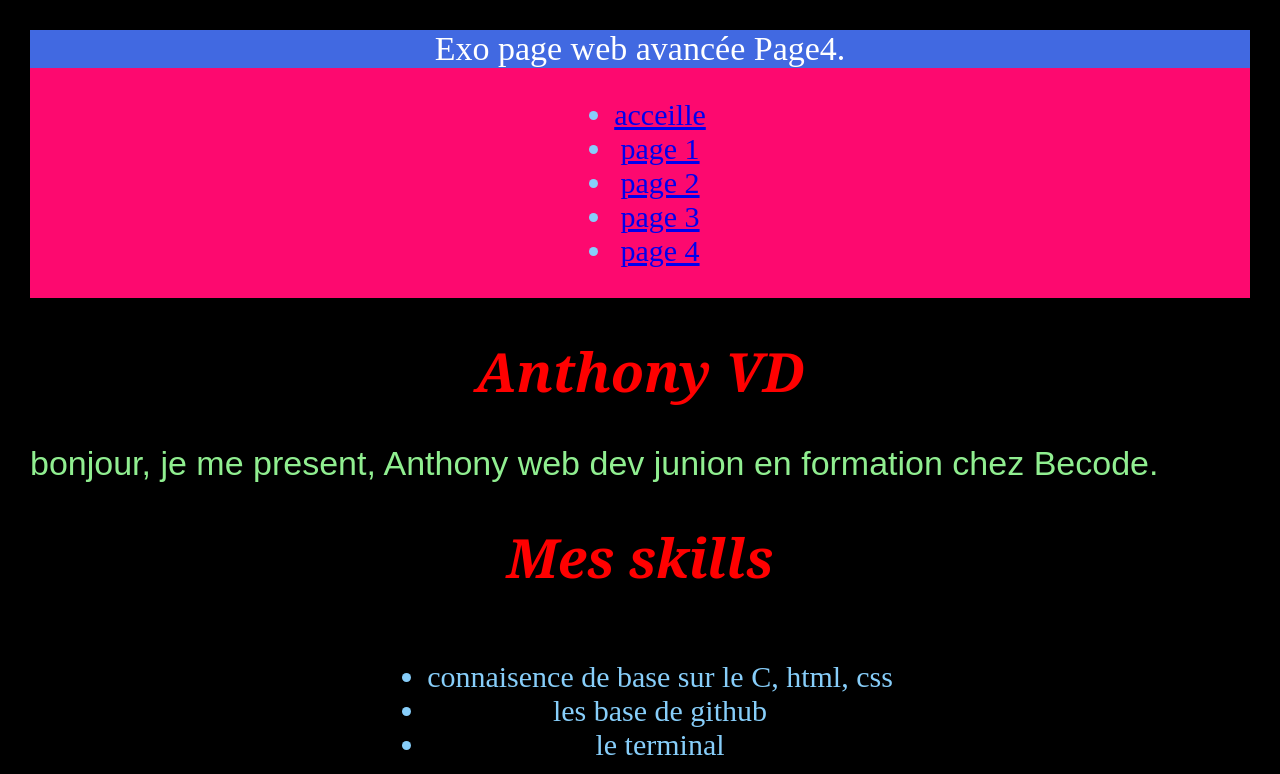
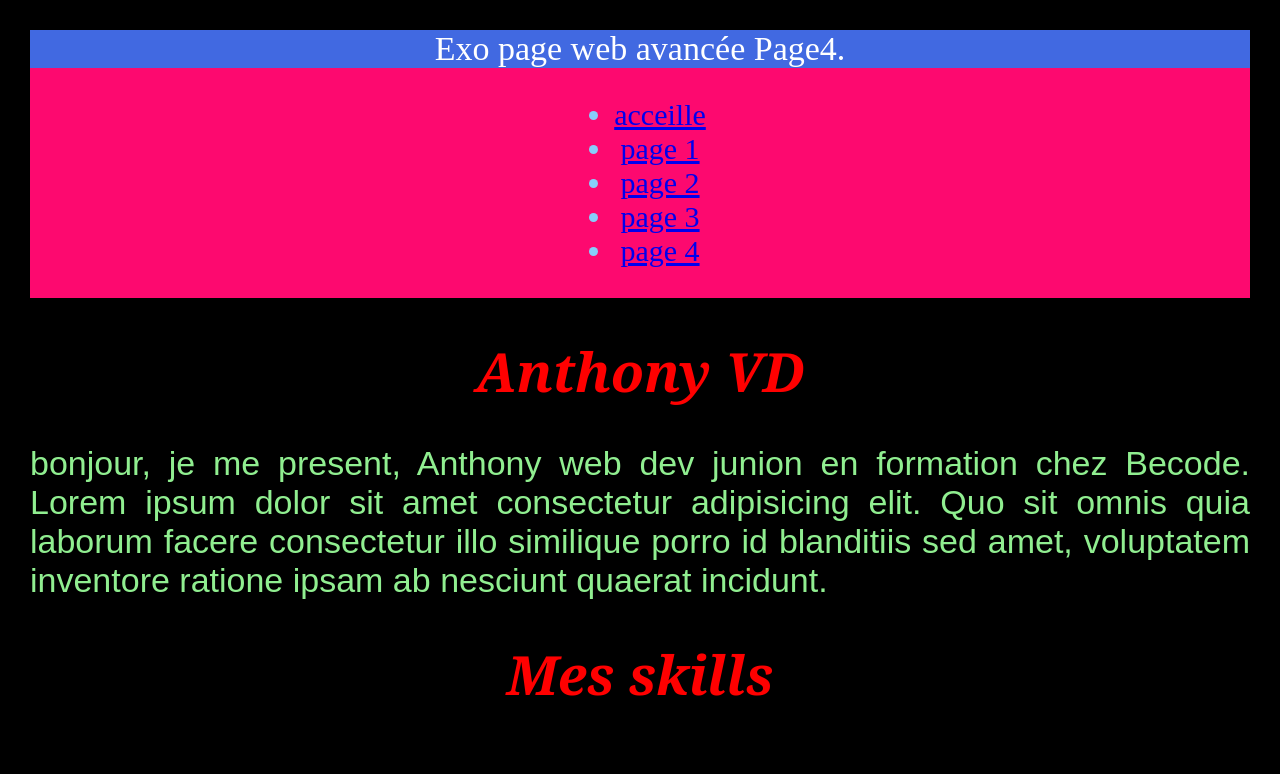
Before and after one commit to AnthonyVanDeyck/devoir, a plain HTML site: page version avance/antho4.html in a window 1280 px wide. Shown: the top 774 px of the page. Drawn offline with Linux system fonts and the light colour scheme.

Commit message:
petit ajout de text html

```diff
--- a/version avance/antho4.html
+++ b/version avance/antho4.html
@@ -26,7 +26,9 @@
     <main>
         <h1>Anthony VD</h1>
 
-        <p> bonjour, je me present, Anthony web dev junion en formation chez Becode.</p>
+        <p> bonjour, je me present, Anthony web dev junion en formation chez Becode.
+            Lorem ipsum dolor sit amet consectetur adipisicing elit. Quo sit omnis quia laborum facere consectetur illo similique porro id blanditiis sed amet, voluptatem inventore ratione ipsam ab nesciunt quaerat incidunt.
+        </p>
 
         <h1>Mes skills</h1>
 
```
